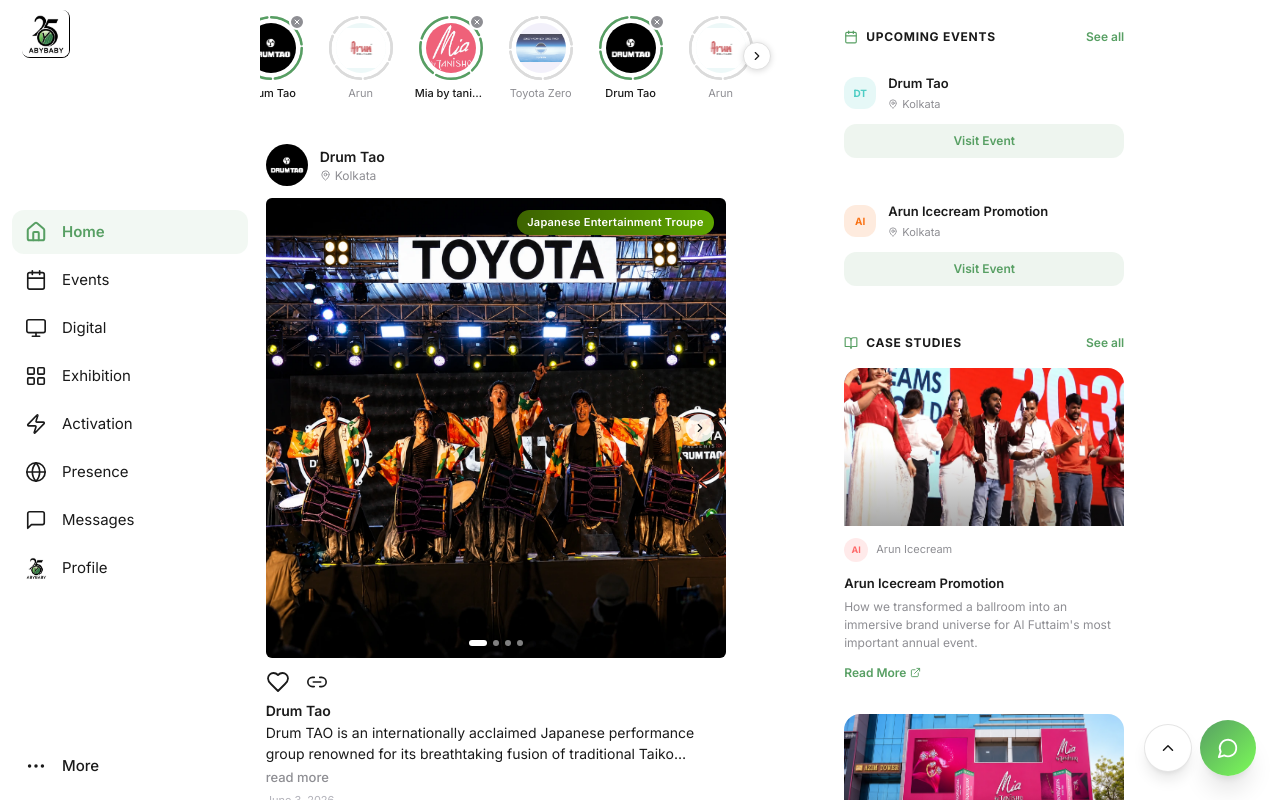
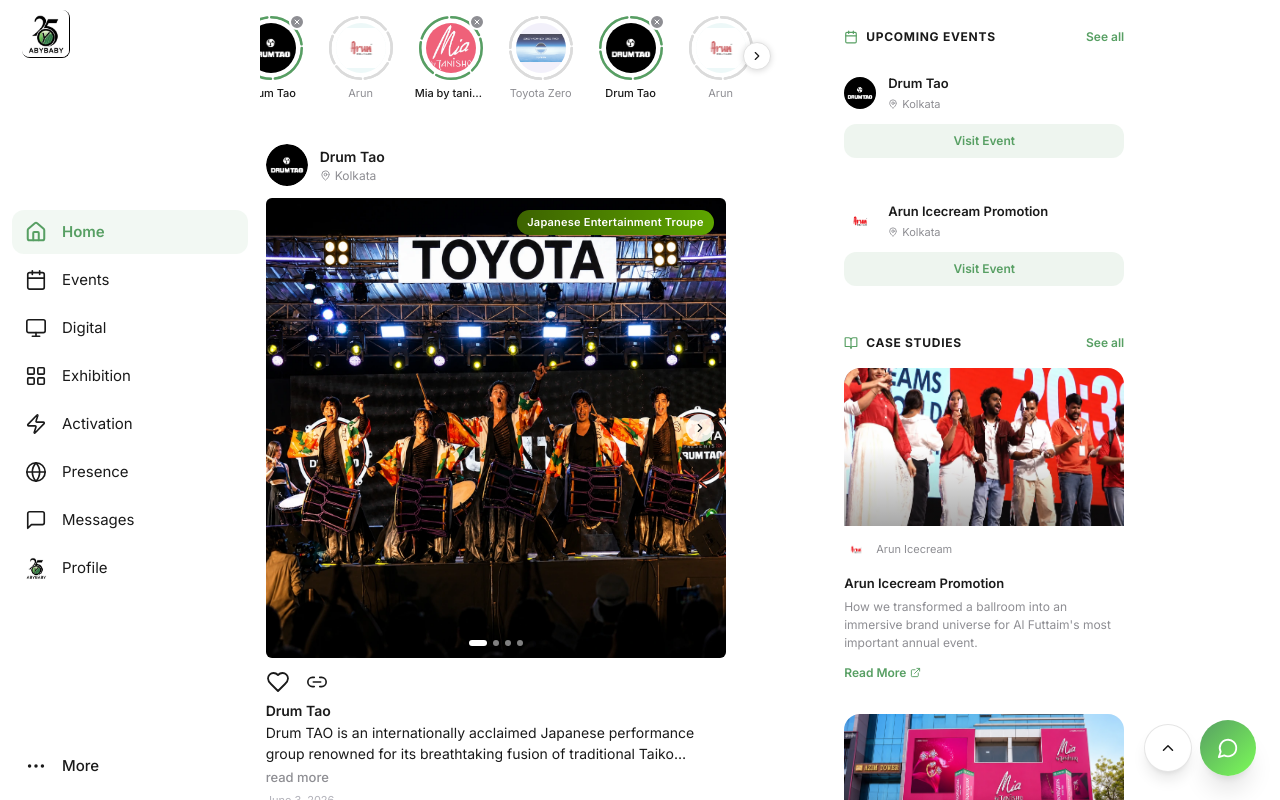
Before and after one commit to Souvik-code-ai/abb-insta-clone, a React (Vite) app: page / in a window 1280 px wide. Shown: the top 800 px of the page. Built offline with nearby package versions, Linux system fonts and the light colour scheme.

Commit message:
feat:right panel logo addition

```diff
--- a/src/app/components/ActivationSection.tsx
+++ b/src/app/components/ActivationSection.tsx
@@ -239,7 +239,7 @@
                     style={{ height: 240 }}
                   />
                   <span
-                    className="absolute top-3 right-3 px-3 py-1 rounded-full text-xs font-semibold bg-[#2C7048]"
+                    className="absolute top-3 right-3 px-3 py-1 rounded-full text-xs font-semibold bg-linear-to-r from-lime-800 via-lime-600 to-lime-500 text-transparent"
                     style={{ color: "#fff" }}
                   >
                     {item.type}
--- a/src/app/components/DigitalSection.tsx
+++ b/src/app/components/DigitalSection.tsx
@@ -184,7 +184,7 @@
                     style={{ height: 220 }}
                   />
                   <span
-                    className="absolute top-3 right-3 px-3 py-1 rounded-full text-xs font-semibold bg-[#2C7048]"
+                    className="absolute top-3 right-3 px-3 py-1 rounded-full text-xs font-semibold bg-linear-to-r from-lime-800 to-lime-600 text-transparent"
                     style={{ color: "#fff", fontSize: 11 }}
                   >
                     Reach {project.reach}
--- a/src/app/components/FeedCard.tsx
+++ b/src/app/components/FeedCard.tsx
@@ -339,7 +339,7 @@
         >
           <div className="flex items-center gap-3 cursor-pointer">
             <div
-              className="rounded-full flex items-center justify-center shrink-0"
+              className="rounded-full flex items-center justify-center shrink-0 overflow-hidden"
               style={{ width: 42, height: 42 }}
             >
               <img src={post.client.initials} alt="" className="rounded-full" />
@@ -375,7 +375,7 @@
               >
                 <div className="flex items-center gap-3 mb-3">
                   <div
-                    className="rounded-full flex items-center justify-center shrink-0"
+                    className="rounded-full flex items-center justify-center shrink-0 overflow-hidden"
                     style={{
                       width: 52,
                       height: 52,
@@ -385,7 +385,7 @@
                     <span
                       style={{
                         color: post.client.color,
-                        fontSize: 18,
+
                         fontWeight: 700,
                       }}
                     >
--- a/src/app/components/RightPanel.tsx
+++ b/src/app/components/RightPanel.tsx
@@ -282,18 +282,18 @@
       <div className="pt-3 pb-4 px-0">
         <div className="flex items-center gap-3 mb-3">
           <div
-            className="rounded-xl flex items-center justify-center shrink-0"
+            className="rounded-full flex items-center justify-center shrink-0 overflow-hidden"
             style={{
               width: 32,
               height: 32,
-              background: `color-mix(in srgb, ${event.clientColor} 14%, transparent)`,
+
               fontSize: 10,
               fontWeight: 700,
-              color: event.clientColor,
+
               fontFamily: "var(--font-family-body)",
             }}
           >
-            {event.clientInitials}
+            <img src={event.clientlogo} alt="" />
           </div>
           <div className="flex-1 min-w-0">
             <div
@@ -420,18 +420,18 @@
       <div className="pt-3 pb-4 px-0">
         <div className="flex items-center gap-2 mb-3">
           <div
-            className="rounded-full flex items-center justify-center shrink-0"
+            className="rounded-full flex items-center justify-center shrink-0 overflow-hidden"
             style={{
               width: 24,
               height: 24,
-              background: `color-mix(in srgb, ${caseStudy.clientColor} 14%, transparent)`,
+
               fontSize: 9,
               fontWeight: 700,
-              color: caseStudy.clientColor,
+
               fontFamily: "var(--font-family-body)",
             }}
           >
-            {caseStudy.clientInitials}
+            <img src={caseStudy.clientlogo} alt="" />
           </div>
           <span
             style={{
--- a/src/app/data/mockData.ts
+++ b/src/app/data/mockData.ts
@@ -28,6 +28,7 @@
   clientName: string;
   clientInitials: string;
   clientColor: string;
+  clientlogo: string;
   eventName: string;
   location: string;
   eventImage: string;
@@ -42,6 +43,7 @@
   thumbnail: string;
   clientInitials: string;
   clientColor: string;
+  clientlogo: string;
   clientName: string;
   title: string;
   summary: string;
@@ -576,6 +578,7 @@
     clientName: "Toyota",
     clientInitials: "DT",
     clientColor: "#4ECDC4",
+    clientlogo: dtlogo,
     eventName: "Drum Tao",
     location: "Kolkata",
     eventImage: dt2,
@@ -590,6 +593,7 @@
     clientName: "Arun Icecream ",
     clientInitials: "AI",
     clientColor: "#F97316",
+    clientlogo: arunlogo,
     eventName: "Arun Icecream Promotion",
     location: "Kolkata",
     eventImage: arun2,
@@ -607,6 +611,7 @@
     thumbnail: arun4,
     clientInitials: "AI",
     clientColor: "#FF6B6B",
+    clientlogo: arunlogo,
     clientName: "Arun Icecream",
     title: "Arun Icecream Promotion",
     summary:
@@ -617,6 +622,7 @@
     thumbnail: mia1,
     clientInitials: "MT",
     clientColor: "#EC4899",
+    clientlogo: mialogo,
     clientName: "Tanishq",
     title: "Mia by Tanishq",
     summary:
```
Also changed, not shown: 3 other files (tests, documents, lock files or other folders).
